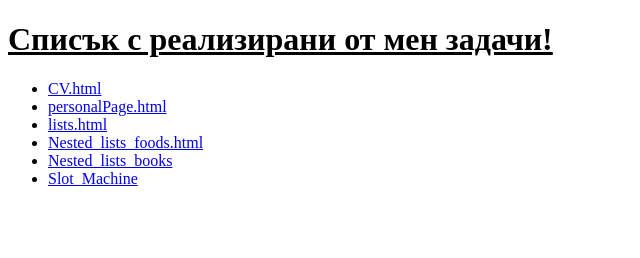
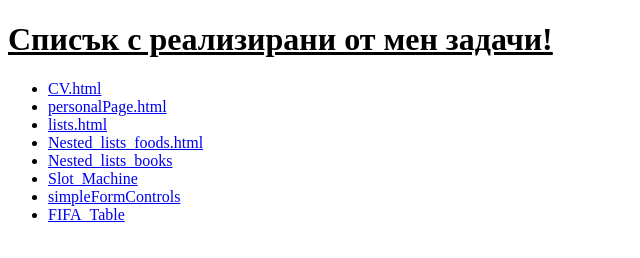
Before and after one commit to MariyaPaskaleva/WD_Course_HW, a plain HTML site: page HW/index.html in a window 1280 px wide. Shown: the whole page, without its empty margins (0-640 px from the left). Drawn offline with Linux system fonts and the light colour scheme.

Commit message:
added tables and input

```diff
--- a/HW/index.html
+++ b/HW/index.html
@@ -19,6 +19,11 @@
     </li>
     <li><a href="./pages/Slot_Machine.html" target="_blank">Slot_Machine</a>
     </li>
+    <li><a href="./pages/simpleFormControls.html" target="_blank">simpleFormControls</a>
+    </li>
+    <li>
+        <a href="./pages/FIFA_table.html" target="_blank">FIFA_Table</a>
+    </li>
    </ul>
 </body>
 </html>
```
